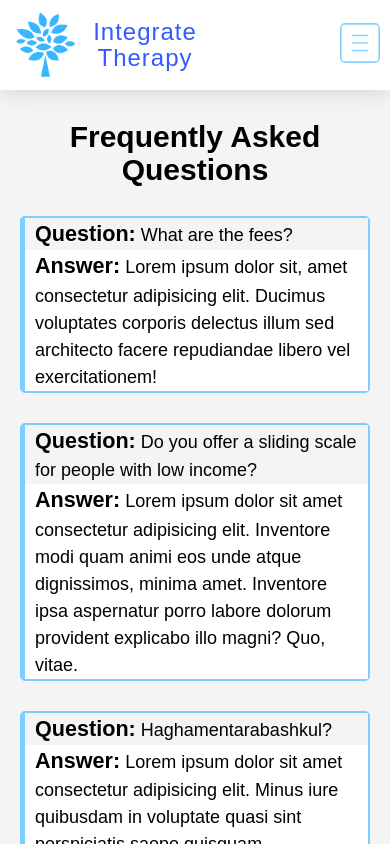
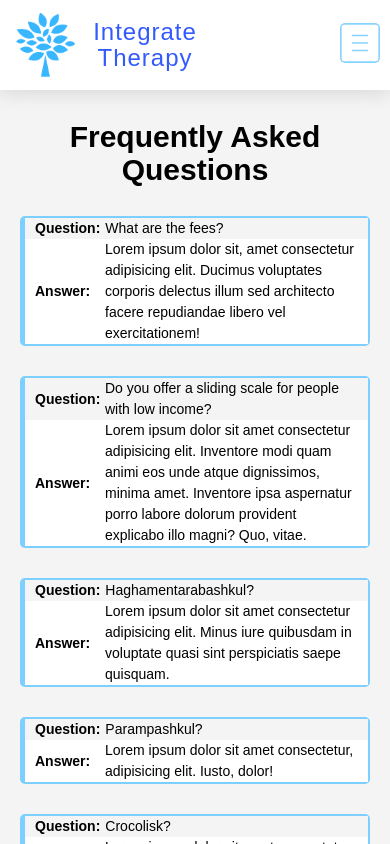
Before and after one commit to SasanTazayoni/integrate-therapy, a React (Vite) app: page /faq in a window 390 px wide. Shown: the top 844 px of the page. Built offline with nearby package versions, Linux system fonts and the light colour scheme; a web font is replaced by a local one.

Commit message:
Adjust styles for FAQ page

```diff
--- a/src/assets/css/styles.css
+++ b/src/assets/css/styles.css
@@ -638,10 +638,6 @@ a:hover {
 }
 
 @media screen and (max-width: 360px) {
-  .container--large {
-    padding: 2rem 0;
-  }
-
   .container--white {
     border-left: 2px solid var(--color-border);
   }
@@ -1617,26 +1613,68 @@ a:hover {
 
 .faq {
   margin: 0 10px;
+  display: flex;
+  align-items: center;
+  gap: 0.5rem;
+  font-size: 2rem;
 }
 
 .faq__qa {
   font-weight: 600;
-  font-size: 120%;
 }
 
 .faq__buttons {
   padding-top: 4rem;
 }
 
-@media screen and (min-width: 361px) and (max-width: 767px) {
+.faq .icon {
+  flex-shrink: 0;
+  width: 30px;
+  height: 30px;
+  margin-left: 3rem;
+  margin-top: 0.2rem;
+  opacity: 0.2;
+}
+
+@media screen and (max-width: 1024px) {
   .faq {
-    font-size: 1.8rem;
+    font-size: 1.6rem;
+  }
+
+  .faq .icon {
+    margin-left: 1rem;
+  }
+}
+
+@media screen and (max-width: 768px) {
+  .faq {
+    font-size: 1.4rem;
   }
 }
 
 @media screen and (min-width: 768px) {
   .faq {
     margin: 0 5rem;
+  }
+}
+
+@media screen and (max-width: 428px) {
+  .faq .icon {
+    display: none;
+  }
+
+  span.faq__qa {
+    min-width: 65px;
+  }
+}
+
+@media screen and (max-width: 324px) {
+  .faq {
+    font-size: 1.2rem;
+  }
+
+  span.faq__qa {
+    min-width: 60px;
   }
 }
 
```
